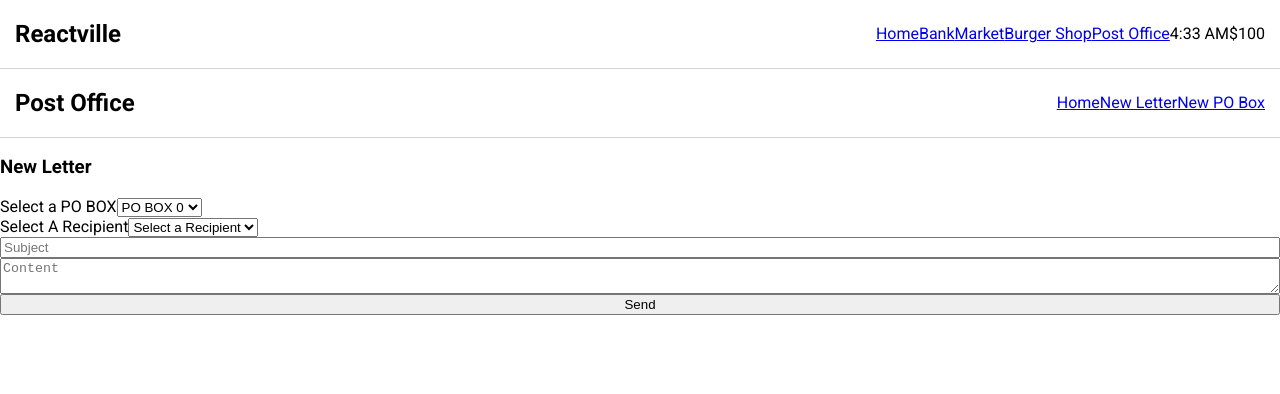
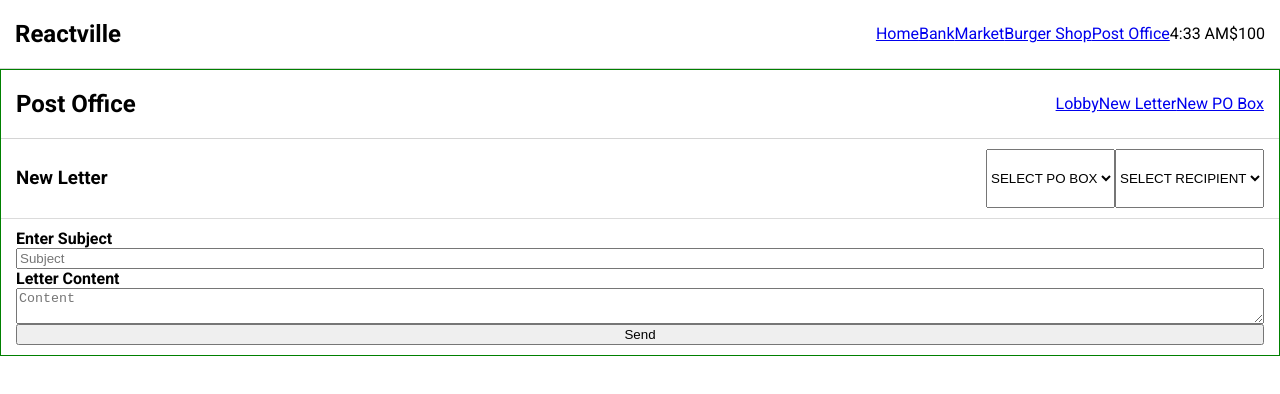
Before and after one commit to whlong1/reactville, a React (Create React App) app: page /postoffice/letters/new in a window 1280 px wide. Shown: the top 394 px of the page. Built offline with nearby package versions, Linux system fonts and the light colour scheme.

Commit message:
add inital styling to new letter form

```diff
--- a/src/App.css
+++ b/src/App.css
@@ -1,10 +1,10 @@
-html, body {
+html, body, #root, main  {
   margin: 0;
   overflow-x: hidden;
   box-sizing: border-box;
   font-family: 'Roboto', sans-serif;
+  height: 100%;
 }
-
 
 nav {
   display: flex;
--- a/src/PostOffice/Box.jsx
+++ b/src/PostOffice/BoxDetails.jsx
@@ -2,7 +2,7 @@ import React from "react"
 import { useParams, useNavigate } from "react-router"
 import LetterList from "./LetterList"
 
-const Box = (props) => {
+const BoxDetails = (props) => {
   const navigate = useNavigate()
   const { boxNo } = useParams()
   const poBox = props.boxes[boxNo]
@@ -32,4 +32,4 @@ const Box = (props) => {
   )
 }
 
-export default Box
+export default BoxDetails
--- a/src/PostOffice/BoxList.jsx
+++ b/src/PostOffice/BoxList.jsx
@@ -5,11 +5,16 @@ const BoxList = (props) => {
   const boxList = Object.keys(props.boxes)
 
   return (
-    <div className="boxes">
-      <h4>PO Boxes</h4>
-      {boxList.map((boxNo) => (
-        <Link to={`/postoffice/${boxNo}`} key={boxNo}>PO BOX {boxNo}</Link>
-      ))}
+    <div className="po-boxes">
+      <section className="image">
+
+      </section>
+      <section>
+        <h4>PO Boxes</h4>
+        {boxList.map((boxNo) => (
+          <Link to={`/postoffice/${boxNo}`} key={boxNo}>PO BOX {boxNo}</Link>
+        ))}
+      </section>
     </div>
   )
 }
--- a/src/PostOffice/NewLetter/NewLetter.jsx
+++ b/src/PostOffice/NewLetter/NewLetter.jsx
@@ -40,10 +40,14 @@ const NewLetter = (props) => {
   }
 
   return (
-    <form onSubmit={handleSubmit}>
+    <form className="new-letter" onSubmit={handleSubmit}>
+      <header>
         <h3>New Letter</h3>
         <SelectBox setBoxNum={setBoxNum} boxNumbers={boxNumbers} />
         <SelectRecipient selectedBox={selectedBox} handleChange={handleChange} />
+      </header>
+      <section>
+        <h4>Enter Subject</h4>
         <input
           required
           name="subject"
@@ -51,6 +55,7 @@ const NewLetter = (props) => {
           value={letter.subject}
           onChange={handleChange}
         />
+        <h4>Letter Content</h4>
         <textarea
           required
           name="content"
@@ -59,6 +64,7 @@ const NewLetter = (props) => {
           onChange={handleChange}
         />
         <button type="submit">Send</button>
+      </section>
     </form>
   )
 }
--- a/src/PostOffice/NewLetter/SelectBox.jsx
+++ b/src/PostOffice/NewLetter/SelectBox.jsx
@@ -2,13 +2,12 @@ import React from "react"
 
 const SelectBox = (props) => {
   return (
-    <label>Select a PO BOX
-      <select required name="boxNo" onChange={(e) => props.setBoxNum(e.target.value)}>
-        {props.boxNumbers.map((num) => (
-          <option key={num} value={num}>PO BOX {num}</option>
-        ))}
-      </select>
-    </label>
+    <select required name="boxNo" onChange={(e) => props.setBoxNum(e.target.value)}>
+      <option value="">SELECT PO BOX</option>
+      {props.boxNumbers.map((num) => (
+        <option key={num} value={num}>PO BOX {num}</option>
+      ))}
+    </select>
   )
 }
 
--- a/src/PostOffice/NewLetter/SelectRecipient.jsx
+++ b/src/PostOffice/NewLetter/SelectRecipient.jsx
@@ -2,14 +2,12 @@ import React from "react"
 
 const SelectRecipient = (props) => {
   return (
-    <label>Select A Recipient
-      <select required name="recipient" onChange={props.handleChange}>
-        <option value="">Select a Recipient</option>
-        {props.selectedBox?.boxHolders.map((name, idx) => (
-          <option key={idx} value={name}>{name}</option>
-        ))}
-      </select>
-    </label>
+    <select required name="recipient" onChange={props.handleChange}>
+      <option value="">SELECT RECIPIENT</option>
+      {props.selectedBox?.boxHolders.map((name, idx) => (
+        <option key={idx} value={name}>{name}</option>
+      ))}
+    </select>
   )
 }
 
--- a/src/PostOffice/PostOffice.jsx
+++ b/src/PostOffice/PostOffice.jsx
@@ -3,7 +3,7 @@ import { Route, Routes, NavLink } from "react-router-dom"
 import './mail.css'
 
 //Components
-import Box from "./Box"
+import BoxDetails from "./BoxDetails"
 import BoxList from "./BoxList"
 import NewBox from "./NewBox/NewBox"
 import NewLetter from "./NewLetter/NewLetter"
@@ -42,7 +42,7 @@ const PostOffice = (props) => {
 		<div className="post-office">
 			<nav>
 				<h1>Post Office</h1>
-				<NavLink to="/postoffice">Home</NavLink>
+				<NavLink to="/postoffice">Lobby</NavLink>
 				<NavLink to="/postoffice/letters/new">New Letter</NavLink>
 				<NavLink to="/postoffice/boxes/new">New PO Box</NavLink>
 			</nav>
@@ -52,7 +52,7 @@ const PostOffice = (props) => {
 					element={<BoxList boxes={boxes} />}
 				/>
 				<Route path="/:boxNo"
-					element={<Box boxes={boxes} letters={letters} markAsRead={markAsRead} />}
+					element={<BoxDetails boxes={boxes} letters={letters} markAsRead={markAsRead} />}
 				/>
 				<Route path="/letters/new"
 					element={<NewLetter boxes={boxes} letters={letters} sendLetter={sendLetter} />}
--- a/src/PostOffice/mail.css
+++ b/src/PostOffice/mail.css
@@ -1,4 +1,65 @@
+.post-office {
+  border:1px solid green
+}
+
 .post-office form {
   display: flex;
   flex-direction: column;
 }
+
+.po-boxes {
+  display: flex;
+  height: 100%;
+}
+
+.po-boxes section {
+  padding: 10px;
+}
+
+.po-boxes section h4 {
+  margin: 0;
+}
+
+.image {
+  width: 50%;
+  border: 1px solid red;
+}
+
+.po-boxes a {
+  color: black;
+  font-weight: 600;
+  text-decoration: none;
+  background-color: red;
+  border: 1px solid green;
+}
+
+.po-box {
+  border: 1px solid red;
+}
+
+/* cart */
+/* #fbfcfd; */
+
+/* darker */
+/* background: #f5f8fc; */
+
+.new-letter section {
+  display: flex;
+  flex-direction: column;
+  padding: 10px 15px 10px 15px;
+}
+
+.new-letter section h4 {
+  margin: 0;
+}
+
+.new-letter header {
+  display: flex;
+  justify-content: flex-end;
+  padding: 10px 15px 10px 15px;
+  border-bottom: 1px solid #dbdbdb;
+}
+
+.new-letter header h3 {
+  margin-right: auto;
+}
```
Lines whose indentation alone changed are shown as unchanged.
